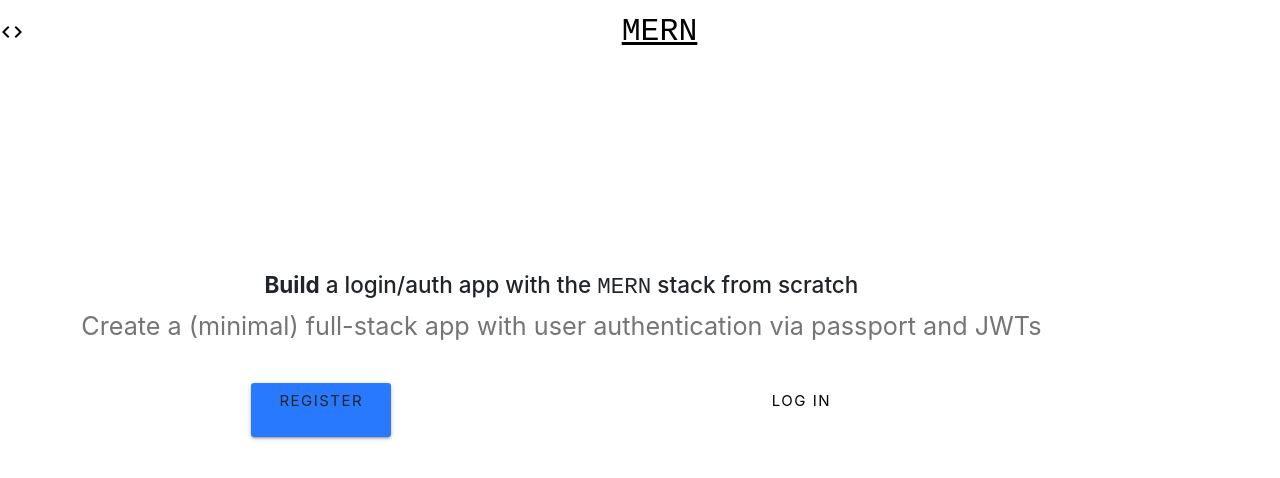
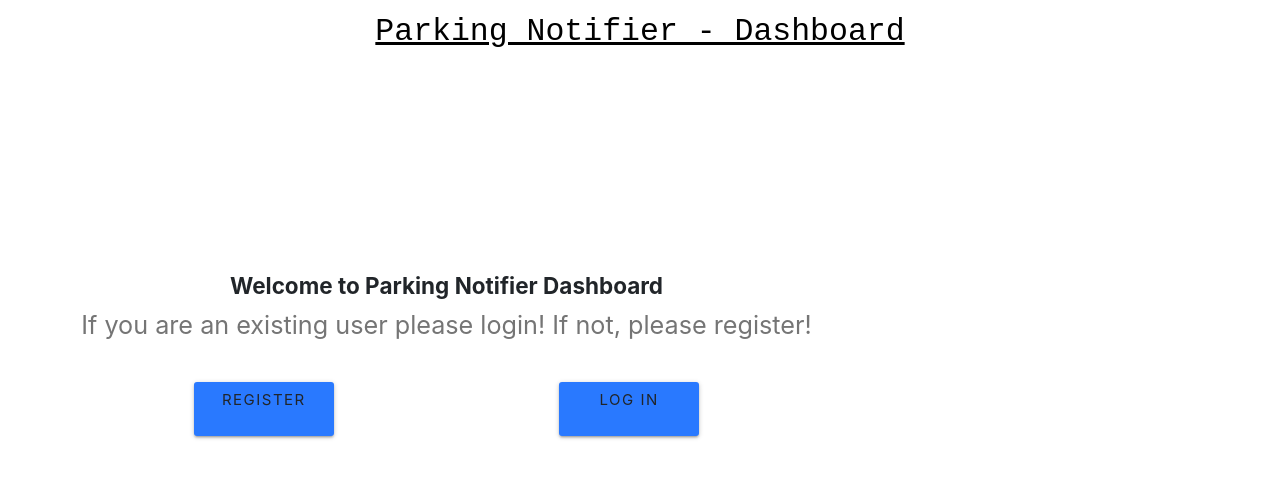
Before and after one commit to uwec-innovation-labs/parkingnotifier-dashboard, a React (Create React App) app: page / in a window 1280 px wide. Shown: the top 478 px of the page. Built offline with nearby package versions, Linux system fonts and the light colour scheme.

Commit message:
cleaned up some components

```diff
--- a/src/App.css
+++ b/src/App.css
@@ -1,4 +1,4 @@
-/* body {
+body {
   background-color: #eeeeee;
 }
 
@@ -25,4 +25,4 @@
 .progressBar {
   width: 80%;
   margin: 20px auto;
-} */
+}
--- a/src/App.js
+++ b/src/App.js
@@ -16,8 +16,9 @@ import Dashboard from './components/dashboard/Dashboard'
 if (localStorage.jwtToken) {
   // Set auth token header auth
   const token = localStorage.jwtToken
+  //sets token to header and applies it to every request if logged in, otherwise deletes auth header
   setAuthToken(token)
-  // Decode token and get superuser info and exp
+  // Decode token and get superuser info and expiration
   const decoded = jwt_decode(token)
   // Set superuser and isAuthenticated
   store.dispatch(setCurrentSuperuser(decoded))
--- a/src/components/Home.js
+++ b/src/components/Home.js
@@ -18,15 +18,15 @@ class Home extends Component {
     }
   }
   componentDidMount = () => {
-    axios.get('http://localhost:9000/stats').then(res => {
+    axios.get('/stats').then(res => {
       this.setState({ data: res.data })
     })
     axios
-      .get('http://localhost:9000/users', {
-        headers: {
-          token: 'test'
-        }
-      })
+      .get('/users') //, {
+      //   headers: {
+      //     token: 'test'
+      //   }
+      // })
       .then(res => {
         this.setState({ users: res.data, loading: false })
       })
--- a/src/components/dashboard/Dashboard.js
+++ b/src/components/dashboard/Dashboard.js
@@ -2,6 +2,7 @@ import React, { Component } from 'react'
 import PropTypes from 'prop-types'
 import { connect } from 'react-redux'
 import { logoutSuperuser } from '../../actions/authActions'
+import Home from '../Home'
 
 class Dashboard extends Component {
   onLogoutClick = e => {
@@ -10,19 +11,9 @@ class Dashboard extends Component {
   }
 
   render() {
-    const { superuser } = this.props.auth
-
     return (
-      <div style={{ height: '75vh' }} className="container valign-wrapper">
-        <div className="row">
-          <div className="landing-copy col s12 center-align">
-            <h4>
-              <b>Hey there,</b> {superuser.first}
-              <p className="flow-text grey-text text-darken-1">
-                You are logged into a full-stack{' '}
-                <span style={{ fontFamily: 'monospace' }}>MERN</span> app 👏
-              </p>
-            </h4>
+      <div>
+        <Home />
         <button
           style={{
             width: '150px',
@@ -35,8 +26,6 @@ class Dashboard extends Component {
         >
           Logout
         </button>
-          </div>
-        </div>
       </div>
     )
   }
--- a/src/components/layout/Landing.js
+++ b/src/components/layout/Landing.js
@@ -8,13 +8,10 @@ class Landing extends Component {
         <div className="row">
           <div className="col s12 center-align">
             <h4>
-              <b>Build</b> a login/auth app with the{' '}
-              <span style={{ fontFamily: 'monospace' }}>MERN</span> stack from
-              scratch
+              <b>Welcome to Parking Notifier Dashboard</b>
             </h4>
             <p className="flow-text grey-text text-darken-1">
-              Create a (minimal) full-stack app with user authentication via
-              passport and JWTs
+              If you are an existing user please login! If not, please register!
             </p>
             <br />
             <div className="col s6">
@@ -38,7 +35,7 @@ class Landing extends Component {
                   borderRadius: '3px',
                   letterSpacing: '1.5px'
                 }}
-                className="btn btn-large btn-flat waves-effect white black-text"
+                className="btn btn-large waves-effect waves-light hoverable blue accent-3"
               >
                 Log In
               </Link>
--- a/src/components/layout/Navbar.js
+++ b/src/components/layout/Navbar.js
@@ -14,8 +14,7 @@ class Navbar extends Component {
               }}
               className="col s5 brand-logo center black-text"
             >
-              <i className="material-icons">code</i>
-              MERN
+              Parking Notifier - Dashboard
             </Link>
           </div>
         </nav>
```
Lines whose indentation alone changed are shown as unchanged.
